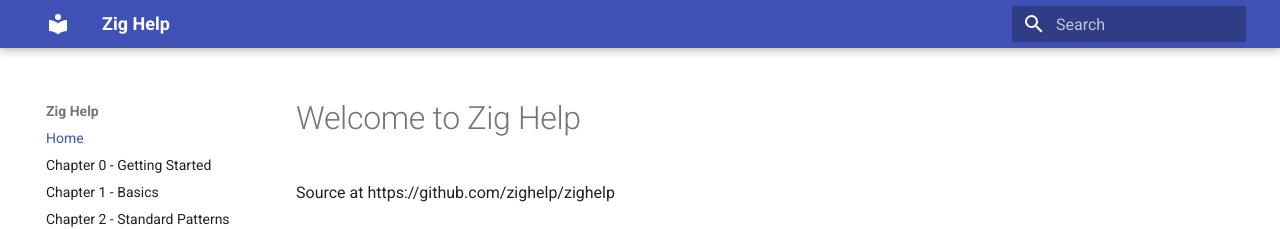
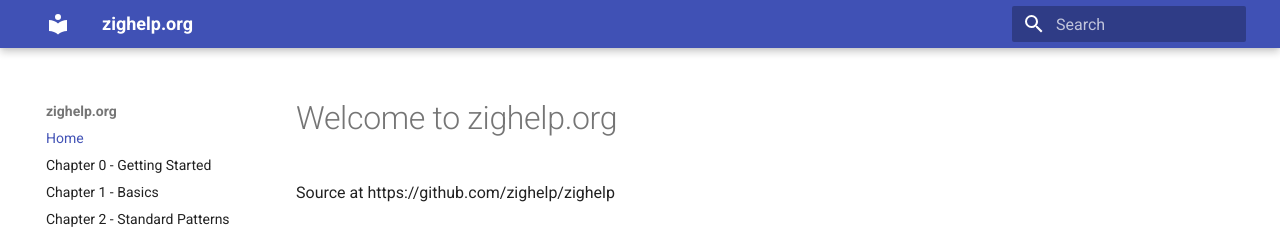
Before and after one commit to Sobeston/zig.guide, an MkDocs documentation site: the page built from docs/README.md, in a window 1280 px wide. Shown: the top 229 px of the page. Built offline with MkDocs 1.6.1 and Material for MkDocs 9.7.7, drawn with Linux system fonts in a browser that asks for light colours.

Commit message:
zighelp.org

```diff
--- a/docs/README.md
+++ b/docs/README.md
@@ -1,3 +1,3 @@
-# Welcome to Zig Help
+# Welcome to zighelp.org
 
 Source at https://github.com/zighelp/zighelp
--- a/mkdocs.yml
+++ b/mkdocs.yml
@@ -1,4 +1,4 @@
-site_name: Zig Help
+site_name: zighelp.org
 
 markdown_extensions:
   - admonition
```
